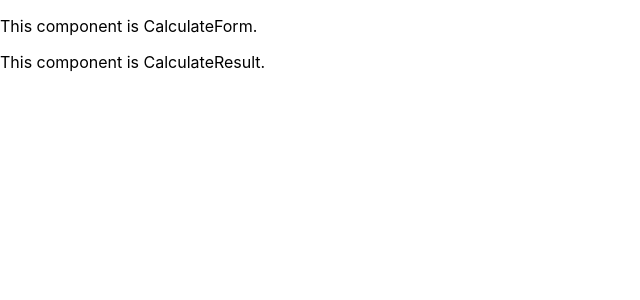
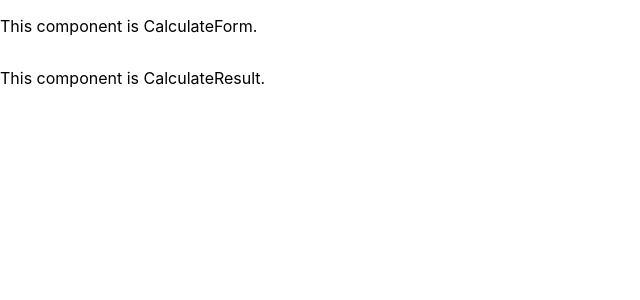
Before and after one commit to sshota0809/housing-loan-simulator, a React (Create React App) app: page / in a window 1280 px wide. Shown: the top 300 px of the page, without its empty margins (0-640 px from the left). Built offline with nearby package versions, Linux system fonts and the light colour scheme.

Commit message:
Use grid of material-ui

```diff
--- a/src/CalculateForm.js
+++ b/src/CalculateForm.js
@@ -1,9 +1,11 @@
+import { Grid } from '@material-ui/core';
+
 function CalculateForm() {
-    return (
-      <div>
-          <p>This component is CalculateForm.</p>
-      </div>
-    );
-  }
+  return (
+    <Grid container>
+        <p>This component is CalculateForm.</p>
+    </Grid>
+  );
+}
 
 export default CalculateForm;
--- a/src/CalculateResult.js
+++ b/src/CalculateResult.js
@@ -1,9 +1,11 @@
+import { Grid } from '@material-ui/core';
+
 function CalculateResult() {
-    return (
-      <div>
-          <p>This component is CalculateResult.</p>
-      </div>
-    );
-  }
+  return (
+    <Grid container>
+      <p>This component is CalculateResult.</p>
+    </Grid>
+  );
+}
 
 export default CalculateResult;
--- a/src/Main.js
+++ b/src/Main.js
@@ -1,12 +1,14 @@
+import { Grid } from '@material-ui/core';
+
 import CalculateForm from './CalculateForm';
 import CalculateResult from './CalculateResult';
 
 function Main() {
   return (
-    <div>
+    <Grid container>
       <CalculateForm />
       <CalculateResult />
-    </div>
+    </Grid>
   );
 }
 
```
